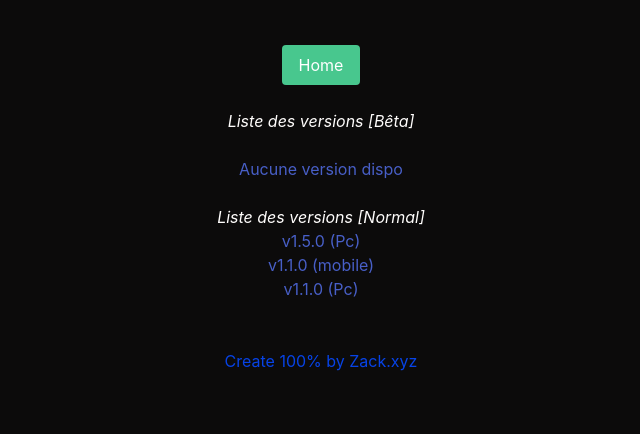
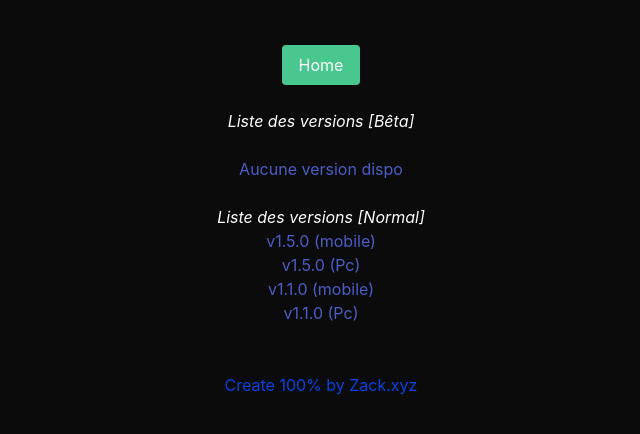
Before and after one commit to ArizakiDev/ElecMusic, a plain HTML site: page pages/download.html in a window 1280 px wide. Shown: the part 116-550 px from the top of the page, without its empty margins (319-959 px from the left). Drawn offline with nearby package versions, Linux system fonts and the light colour scheme.

Commit message:
Update download.html

```diff
--- a/pages/download.html
+++ b/pages/download.html
@@ -36,6 +36,8 @@
 
 <em>Liste des versions [Normal]</em> <br>
 
+<a href="../programme/ElecMusic.apk" download>v1.5.0 (mobile)</a> <br>
+
 <a href="../programme/[1.5.0]ElecMusic_installer.exe" download>v1.5.0 (Pc)</a>
 <br>
 <a href="../programme/ElecMusic.apk" download>v1.1.0 (mobile)</a>
```
